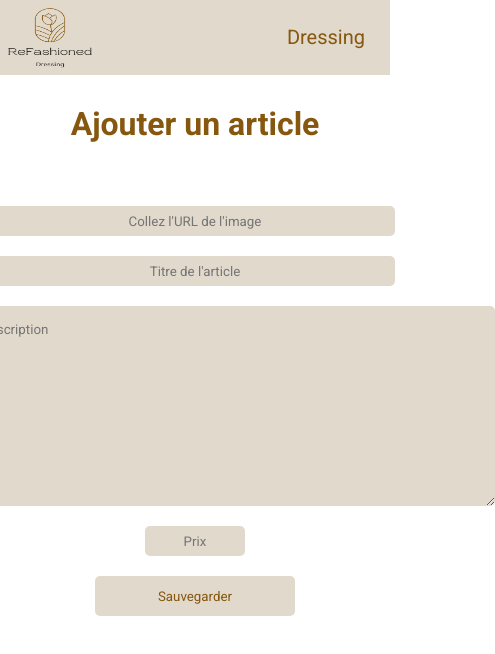
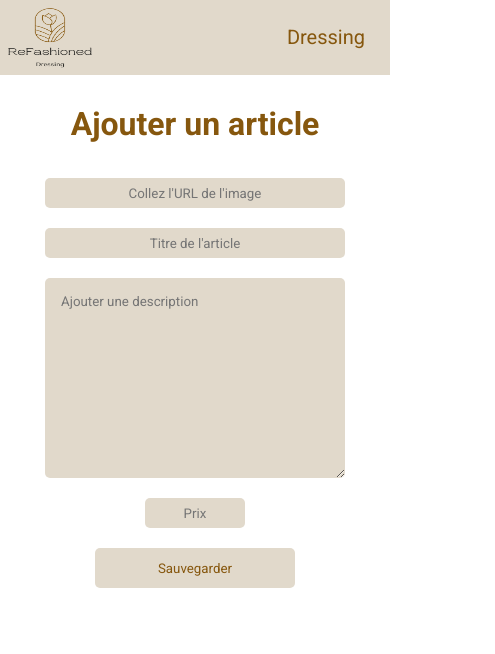
Before and after one commit to EmilieeBr/checkpoint-4, a React (Vite) app in the folder frontend/: page /ajout-article in a window 390 px wide. Shown: the top 654 px of the page, 495 px wide, since content can reach past the window. Built offline with nearby package versions, Linux system fonts and the light colour scheme.

Commit message:
fix responsive ajout article

```diff
--- a/frontend/src/pages/AjoutArticle.scss
+++ b/frontend/src/pages/AjoutArticle.scss
@@ -1,3 +1,8 @@
+@mixin mobile {
+  @media (max-width: 767px) {
+    @content;
+  }
+}
 .popup {
   position: fixed;
   top: 50%;
@@ -11,10 +16,11 @@
 }
 
 .container-form {
+  overflow: hidden;
   display: flex;
   flex-direction: column;
   align-items: center;
-  gap: 63px;
+  gap: 35px;
   .title-add-article {
     padding-top: 30px;
     color: #86570e;
@@ -32,6 +38,9 @@
       border: none;
       height: 30px;
       border-radius: 5px;
+      @include mobile {
+        width: 300px;
+      }
     }
     .add-price {
       width: 100px;
@@ -44,6 +53,9 @@
       border: none;
       border-radius: 5px;
       padding: 16px;
+      @include mobile {
+        width: 300px;
+      }
     }
     button {
       background: #e1d9cb;
```
